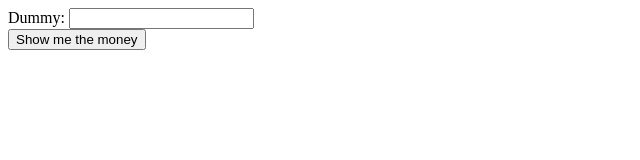
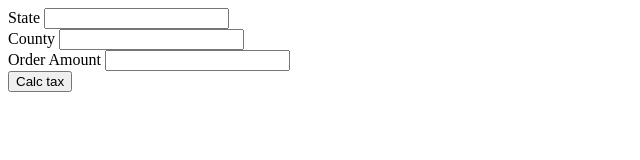
Before and after one commit to makolyte/LearningJavascript, a plain HTML site: page 57 Exercises book/template2jquery/index.html in a window 1280 px wide. Shown: the whole page, without its empty margins (0-640 px from the left). Drawn offline with nearby package versions, Linux system fonts and the light colour scheme.

Commit message:
Changed this so i build the page in javascript instead of in the html

```diff
--- a/57 Exercises book/template2jquery/index.html
+++ b/57 Exercises book/template2jquery/index.html
@@ -4,15 +4,18 @@
     <meta charset="UTF-8">
     <title>Title</title>
     <script src="http://ajax.aspnetcdn.com/ajax/jQuery/jquery-1.12.0.min.js"></script>
-    <script src="lesson.js" type="text/javascript"></script>
-</head>
+    </head>
 <body>
 
-
-    Dummy: <input type="text" id="dummy"><br>
-    <button onclick="doStuff()"  id="btnDo">Show me the money</button><br>
-    <div id="txtOutput">
+    <div id="divInput">
 
     </div>
+    <div id="output">
+
+    </div>
+
+
+<script src="lesson.js" type="text/javascript"></script>
+
 </body>
 </html>
--- a/57 Exercises book/template2jquery/lesson.js
+++ b/57 Exercises book/template2jquery/lesson.js
@@ -2,11 +2,40 @@
  * Created by Mac on 1/30/2016.
  */
 
+buildPage = function(){
+    input = $("#divInput")
+
+    input.append("State <input type='text' id='state'><br>");
+    input.append("County <input type='text' id='county'><br>");
+    input.append("Order Amount <input type='number' id='amount'><br>");
+    input.append("<button onclick='doStuff()'>Calc tax</button>");
+
+}
+
+buildPage()
+
+//Learned i needed to put the <script at the bottom of the HTML, because
+//it was calling this at the beginning, when
+//there wasn't any elements on the page
+
 doStuff = function(){
-    var output = ["Do you", "{verb}", "your", "{adjective}",  "{noun}", "{adverb}", "? That's hilarious!"]
-    output[1] = document.getElementById("txtVerb").value
-    output[3] = document.getElementById("txtAdj").value
-    output[4] = document.getElementById("txtNoun").value
-    output[5] = document.getElementById("txtAdverb").value
-    document.getElementById("txtOutput").innerText = output.join(" ")
+    orderAmt = parseFloat( $("#amount").val())
+    state = $("#state").val()
+    county = $("#county").val()
+
+    tax = 0
+
+    if (state == "WI")
+    {
+        if (county == "1")
+            tax = orderAmt * 0.05
+        else if (county == "2")
+            tax = orderAmt * 0.10
+        else
+            tax = orderAmt * 0.025
+    }
+
+    output =
+
+    $("#output")
 }
```
